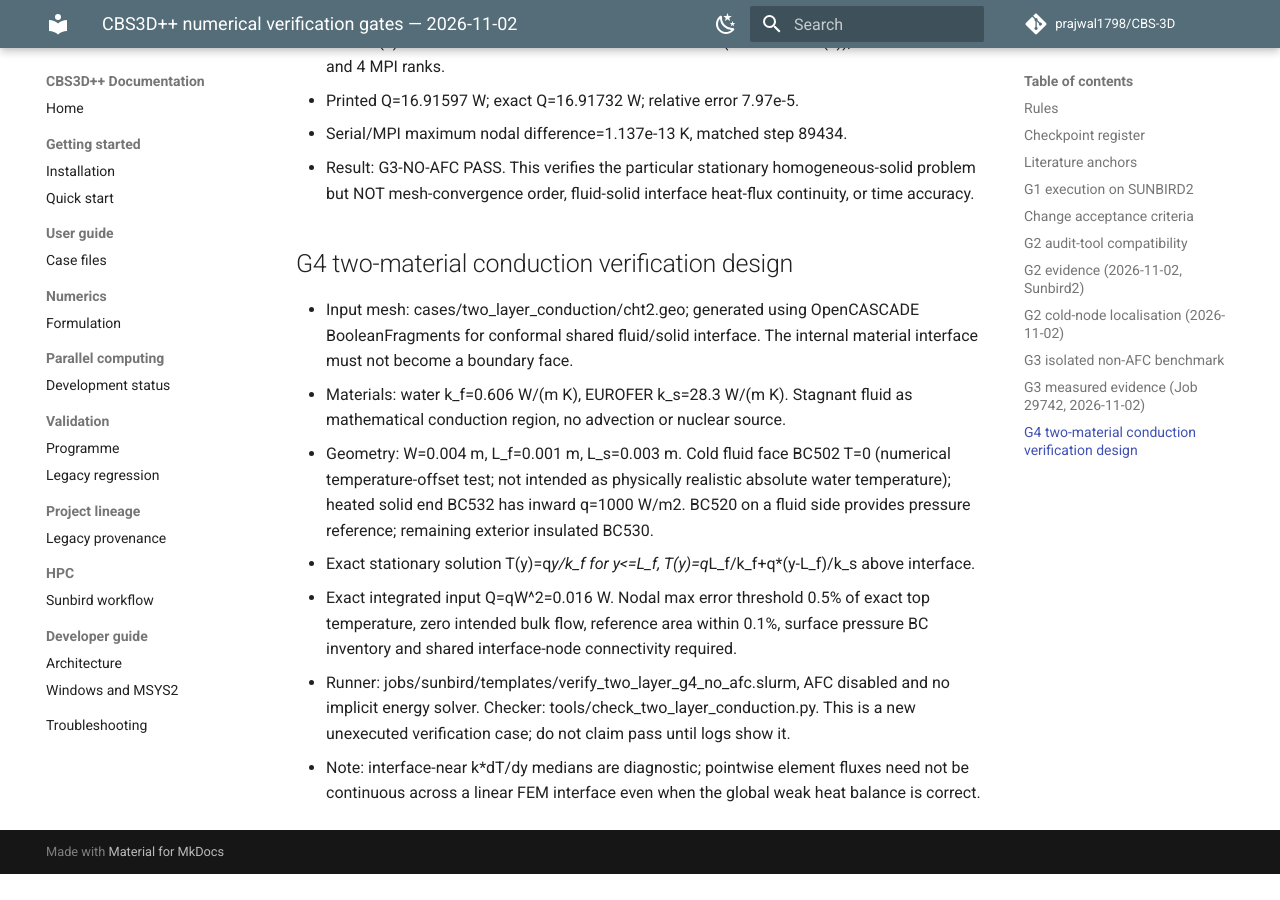
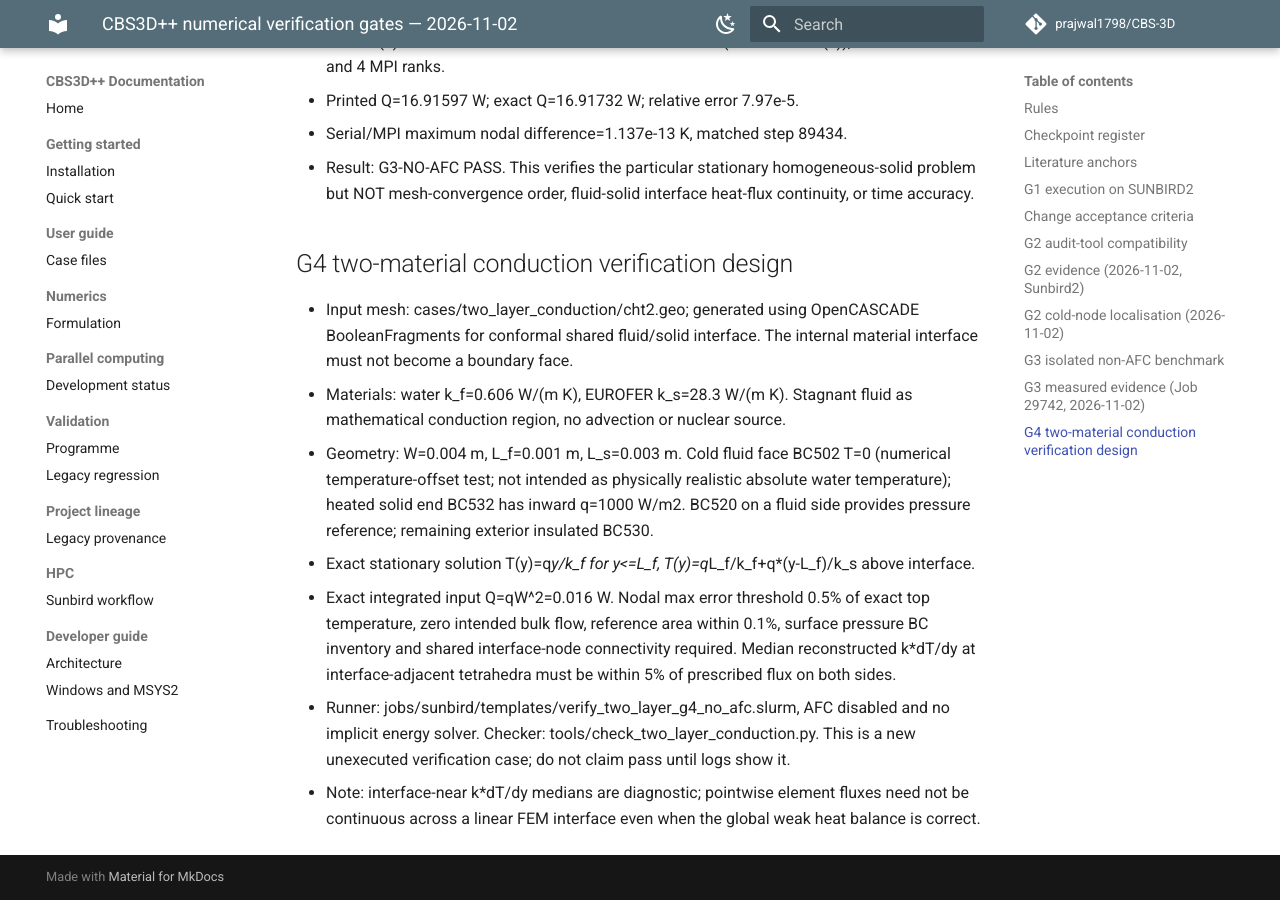
Before and after one commit to prajwal1798/CBS-3D, an MkDocs documentation site: the page built from docs/verification/CBS3D_NUMERICAL_VERIFICATION_GATES.md, in a window 1280 px wide and 900 px high, scrolled down 5263 px. Built offline with MkDocs 1.6.1 and Material for MkDocs 9.7.7, drawn with Linux system fonts in a browser that asks for light colours; comment, search, counter and statistics services are not loaded; before the commit the page ends 6137 px from its top, so only the background shows below that.

Commit message:
docs: document two-sided interface heat flux verification criterion

```diff
--- a/docs/verification/CBS3D_NUMERICAL_VERIFICATION_GATES.md
+++ b/docs/verification/CBS3D_NUMERICAL_VERIFICATION_GATES.md
@@ -107,6 +107,6 @@ The serial VTU writer outputs CellData `mat_id`; DistributedPost.cpp writes `mat
 - Materials: water k_f=0.606 W/(m K), EUROFER k_s=28.3 W/(m K). Stagnant fluid as mathematical conduction region, no advection or nuclear source.
 - Geometry: W=0.004 m, L_f=0.001 m, L_s=0.003 m. Cold fluid face BC502 T=0 (numerical temperature-offset test; not intended as physically realistic absolute water temperature); heated solid end BC532 has inward q=1000 W/m2. BC520 on a fluid side provides pressure reference; remaining exterior insulated BC530.
 - Exact stationary solution T(y)=q*y/k_f for y<=L_f, T(y)=q*L_f/k_f+q*(y-L_f)/k_s above interface.
-- Exact integrated input Q=qW^2=0.016 W. Nodal max error threshold 0.5% of exact top temperature, zero intended bulk flow, reference area within 0.1%, surface pressure BC inventory and shared interface-node connectivity required.
+- Exact integrated input Q=qW^2=0.016 W. Nodal max error threshold 0.5% of exact top temperature, zero intended bulk flow, reference area within 0.1%, surface pressure BC inventory and shared interface-node connectivity required. Median reconstructed k*dT/dy at interface-adjacent tetrahedra must be within 5% of prescribed flux on both sides.
 - Runner: jobs/sunbird/templates/verify_two_layer_g4_no_afc.slurm, AFC disabled and no implicit energy solver. Checker: tools/check_two_layer_conduction.py. This is a new unexecuted verification case; do not claim pass until logs show it.
 - Note: interface-near k*dT/dy medians are diagnostic; pointwise element fluxes need not be continuous across a linear FEM interface even when the global weak heat balance is correct.
```
